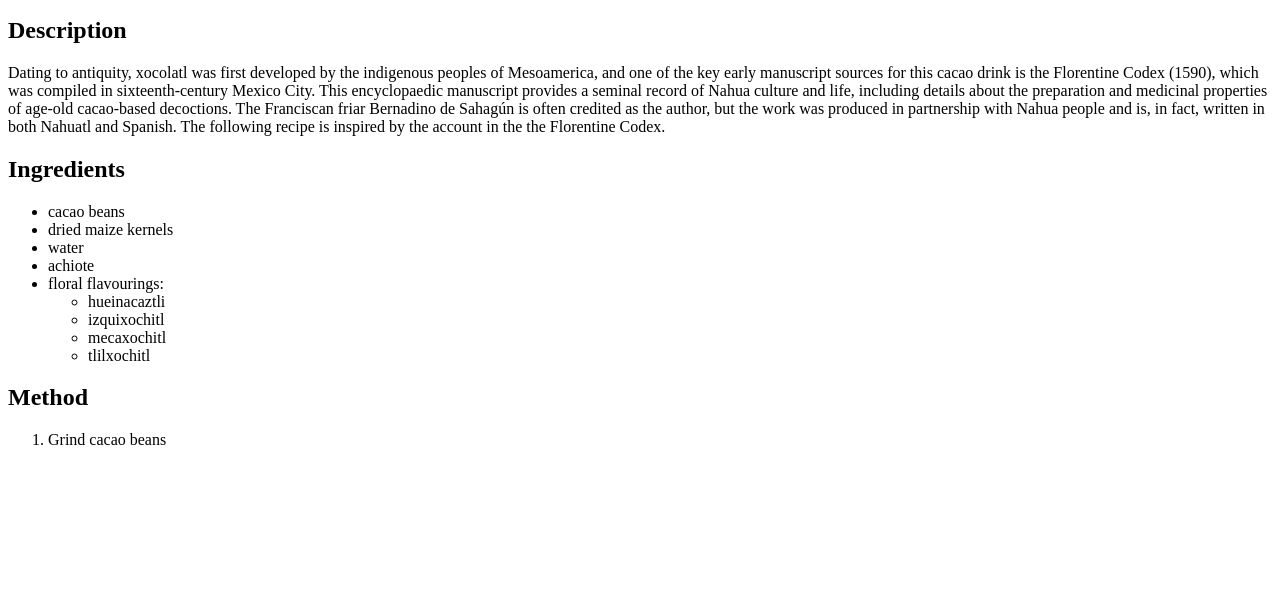
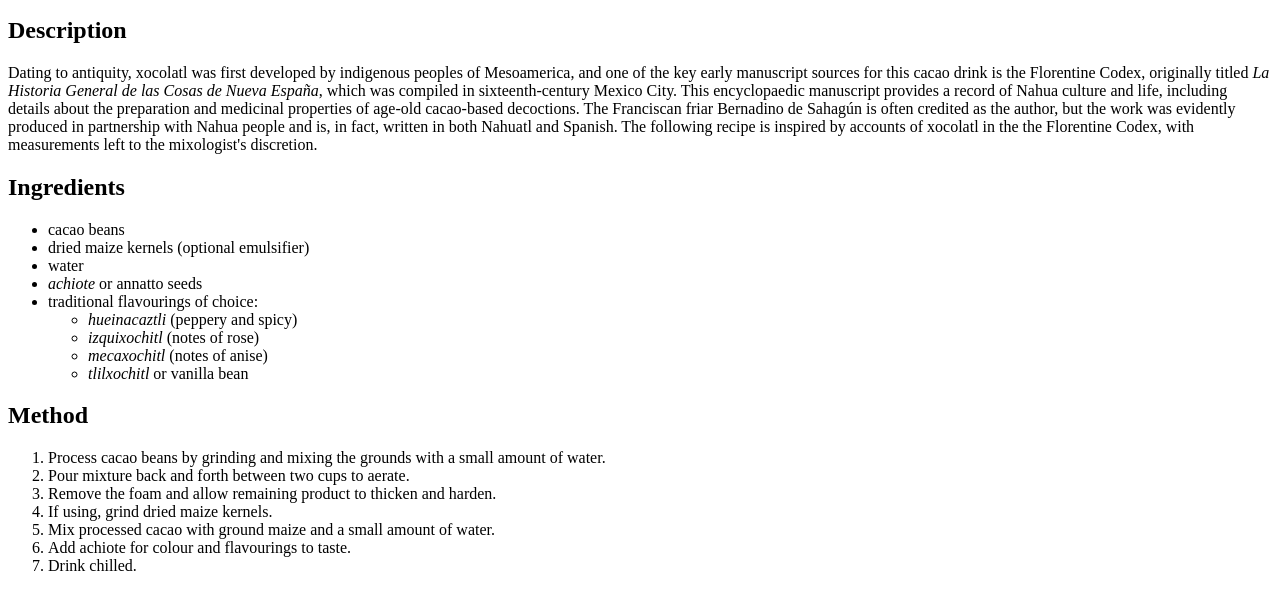
Before and after one commit to kiteen/odin-recipes, a plain HTML site: page recipes/xocolatl.html in a window 1280 px wide. Shown: the part 101-710 px from the top of the page. Drawn offline with Linux system fonts and the light colour scheme.

Commit message:
Add method, italics, and edit description for xocolatl.html

```diff
--- a/recipes/xocolatl.html
+++ b/recipes/xocolatl.html
@@ -8,30 +8,30 @@
     <h1>Xocolatl</h1>
     <img src="../images/xocolatl.jpg" alt="A person pours  xocolatl from a great height to create froth">
     <h2>Description</h2>
-    <p>Dating to antiquity, xocolatl was first developed by the indigenous peoples of Mesoamerica, and one of the key early manuscript sources for this cacao drink is the Florentine Codex (1590), which was compiled in  sixteenth-century Mexico City. This encyclopaedic manuscript provides a seminal record of Nahua culture and life, including details about the preparation and medicinal properties of age-old cacao-based decoctions. The Franciscan friar Bernadino de Sahagún is often credited as the author, but the work was produced in partnership with Nahua people and is, in fact, written in both Nahuatl and Spanish. The following recipe is inspired by the account in the the Florentine Codex.</p>
+    <p>Dating to antiquity, xocolatl was first developed by  indigenous peoples of Mesoamerica, and one of the key early manuscript sources for this cacao drink is the Florentine Codex, originally titled <i>La Historia General de las Cosas de Nueva España</i>, which was compiled in  sixteenth-century Mexico City. This encyclopaedic manuscript provides a record of Nahua culture and life, including details about the preparation and medicinal properties of age-old cacao-based decoctions. The Franciscan friar Bernadino de Sahagún is often credited as the author, but the work was evidently produced in partnership with Nahua people and is, in fact, written in both Nahuatl and Spanish. The following recipe is inspired by accounts of xocolatl in the the Florentine Codex, with measurements left to the mixologist's discretion.</p>
     <h2>Ingredients</h2>
         <ul>
             <li>cacao beans</li>
-            <li>dried maize kernels</li>
+            <li>dried maize kernels (optional emulsifier)</li>
             <li>water</li>
-            <li>achiote</li>
-            <li>floral flavourings:</li>
+            <li><i>achiote</i> or annatto seeds</li>
+            <li>traditional flavourings of choice:</li>
             <ul>
-                <li>hueinacaztli</li>
-                <li>izquixochitl</li>
-                <li>mecaxochitl</li>
-                <li>tlilxochitl</li>
+                <li><i>hueinacaztli</i> (peppery and spicy)</li>
+                <li><i>izquixochitl</i> (notes of rose)</li>
+                <li><i>mecaxochitl</i> (notes of anise)</li>
+                <li><i>tlilxochitl</i> or vanilla bean</li>
             </ul>
         </ul>
     <h2>Method</h2>
         <ol>
-            <li>Grind cacao beans </li>
-
-
-
-
+            <li>Process cacao beans by grinding and mixing the grounds with a small amount of water.</li>
+            <li>Pour mixture back and forth between two cups to aerate.</li>
+            <li>Remove the foam and allow remaining product to thicken and harden.</li>
+            <li>If using, grind dried maize kernels.</li>
+            <li>Mix processed cacao with ground maize and a small amount of water.</li>
+            <li>Add achiote for colour and flavourings to taste.</li>
+            <li>Drink chilled.</li>
         </ol>
-
-
 </body>
 </html>
```
